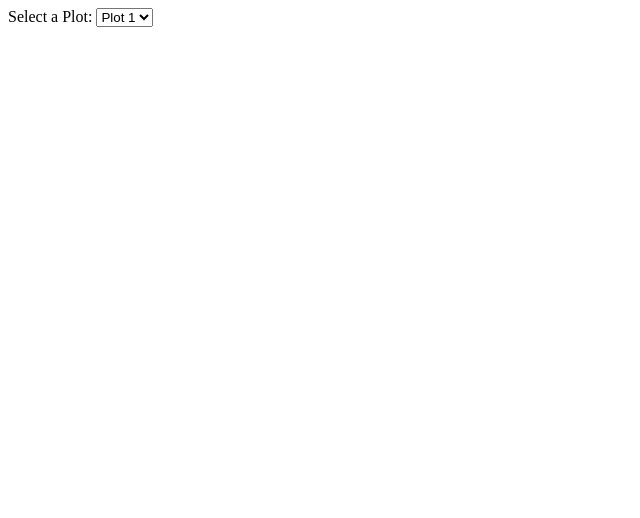
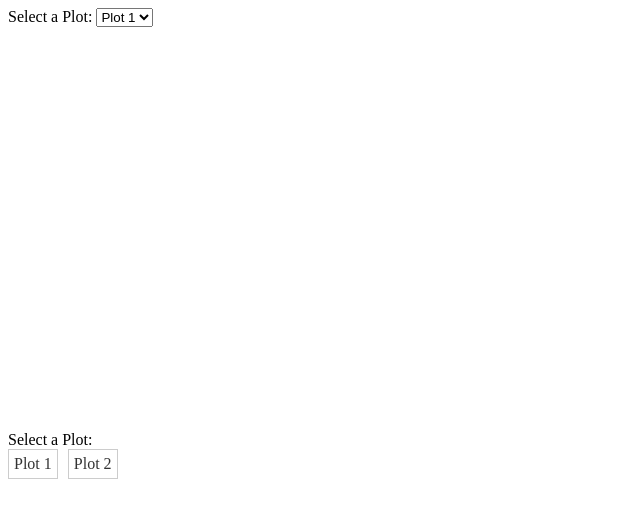
Before and after one commit to maxwett/maxwett.github.io, a plain HTML site: page index.html in a window 1280 px wide. Shown: the whole page, without its empty margins (0-640 px from the left). Drawn offline with Linux system fonts and the light colour scheme.

Commit message:
Update index.html

```diff
--- a/index.html
+++ b/index.html
@@ -27,4 +27,36 @@
 </script>
 
 </body>
+    <head>
+    <meta charset="UTF-8">
+    <meta name="viewport" content="width=device-width, initial-scale=1.0">
+    <title>Dropdown Menu Example</title>
+</head>
+<body>
+
+<label for="plotSelector">Select a Plot:</label>
+<div id="plotLinks">
+    <a href="plot1.html" target="plotFrame">Plot 1</a>
+    <a href="plot2.html" target="plotFrame">Plot 2</a>
+    <!-- Add more links as needed -->
+</div>
+
+<iframe id="plotFrame" width="100%" height="400px" frameborder="0"></iframe>
+
+<style>
+    /* Add your CSS styles here */
+    #plotLinks {
+        display: flex;
+        gap: 10px;
+    }
+
+    #plotLinks a {
+        padding: 5px;
+        border: 1px solid #ccc;
+        text-decoration: none;
+        color: #333;
+    }
+</style>
+
+</body>
 </html>
```
